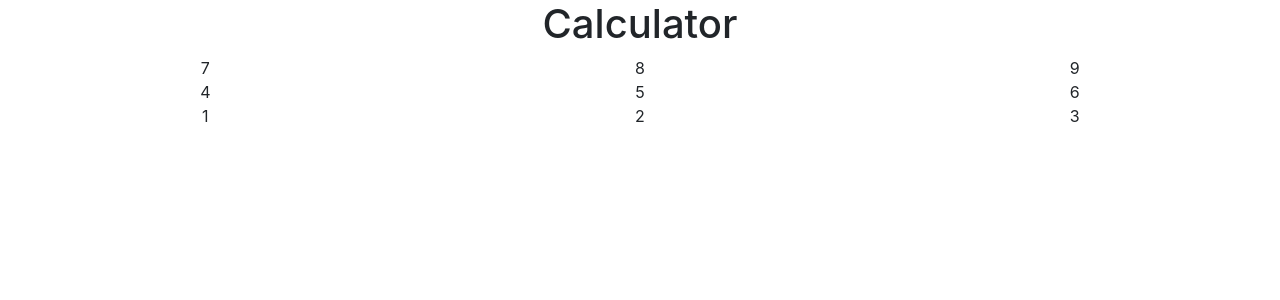
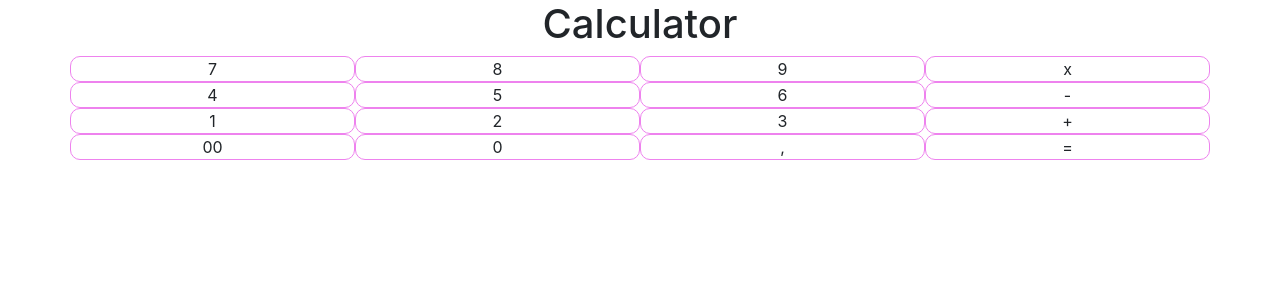
Before and after one commit to Alessandra198/calculator, a React (Create React App) app: page / in a window 1280 px wide. Shown: the top 300 px of the page. Built offline with nearby package versions, Linux system fonts and the light colour scheme.

Commit message:
Fixing the style

```diff
--- a/src/App.js
+++ b/src/App.js
@@ -4,8 +4,10 @@ import "./App.css";
 function App() {
   return (
     <div className="App">
-      <h1>Calculator</h1>
-      <Numbers />
+      <div className="container">
+        <h1>Calculator</h1>
+        <Numbers />
+      </div>
     </div>
   );
 }
--- /dev/null
+++ b/src/Numbers.css
@@ -0,0 +1,4 @@
+.Numbers .col-3 {
+    border: 1px solid violet;
+    border-radius: 10px;
+}
--- a/src/Numbers.js
+++ b/src/Numbers.js
@@ -1,22 +1,32 @@
 import React from "react";
+import "./Numbers.css";
 
 export default function Numbers() {
   return (
     <div className="Numbers">
-      <div className="row">
-        <div className="col-4">7</div>
-        <div className="col-4">8</div>
-        <div className="col-4">9</div>
+      <div className="row ">
+        <div className="col-3">7</div>
+        <div className="col-3">8</div>
+        <div className="col-3">9</div>
+        <div className="col-3">x</div>
       </div>
       <div className="row">
-        <div className="col-4">4</div>
-        <div className="col-4">5</div>
-        <div className="col-4">6</div>
+        <div className="col-3">4</div>
+        <div className="col-3">5</div>
+        <div className="col-3">6</div>
+        <div className="col-3">-</div>
       </div>
       <div className="row">
-        <div className="col-4">1</div>
-        <div className="col-4">2</div>
-        <div className="col-4">3</div>
+        <div className="col-3">1</div>
+        <div className="col-3">2</div>
+        <div className="col-3">3</div>
+        <div className="col-3">+</div>
+      </div>
+      <div className="row">
+        <div className="col-3">00</div>
+        <div className="col-3">0</div>
+        <div className="col-3">,</div>
+        <div className="col-3">=</div>
       </div>
     </div>
   );
```
